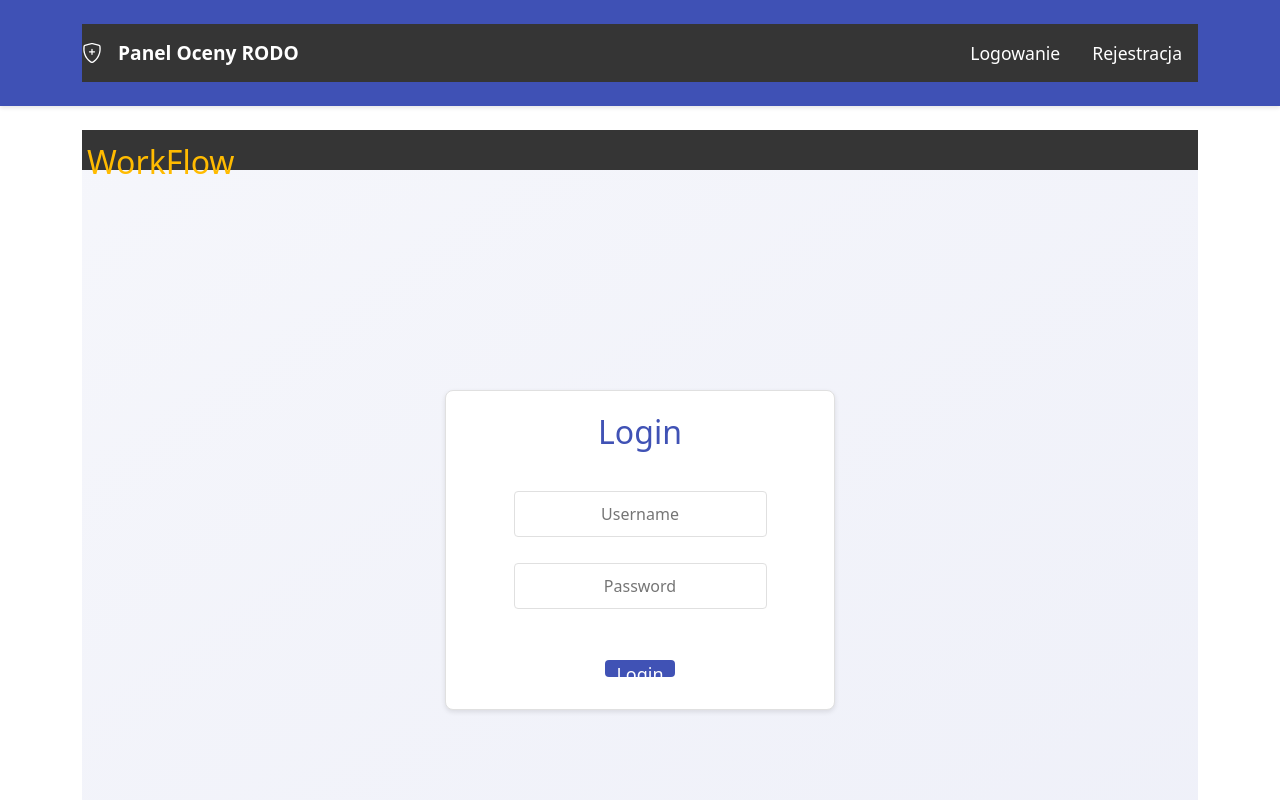
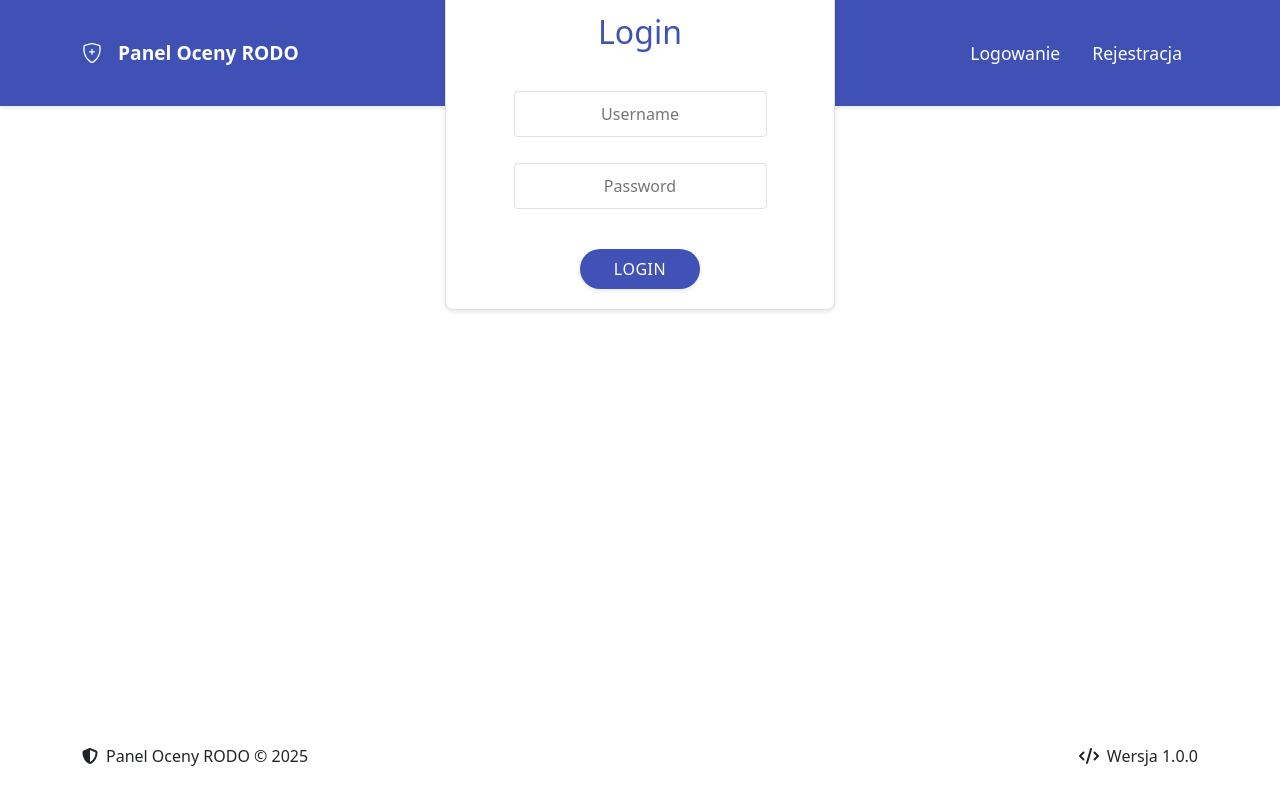
Before and after one commit to optiq-ai/rodo, a React (Create React App) app in the folder frontend/: page /login in a window 1280 px wide. Shown: the top 800 px of the page. Built offline with nearby package versions, Linux system fonts and the light colour scheme.

Commit message:
Remove navbar and outer container, improve login button styling

```diff
--- a/frontend/src/components/LoginPageComponents/LoginPage/LoginCard/LoginForm/LoginButton/LoginButton.css
+++ b/frontend/src/components/LoginPageComponents/LoginPage/LoginCard/LoginForm/LoginButton/LoginButton.css
@@ -2,17 +2,23 @@
   grid-row: 3;
   align-self: center;
   justify-self: center;
-  height: 40%;
-  width: 20%;
-  border-radius: 4px;
+  height: 40px;
+  width: 120px;
+  border-radius: 20px;
   border: none;
   background-color: var(--primary-color, #4052b5);
   color: white;
-  font-size: large;
+  font-size: 16px;
+  font-weight: 500;
   cursor: pointer;
-  transition: background-color 0.2s;
+  transition: all 0.2s ease;
+  box-shadow: 0 2px 4px rgba(0, 0, 0, 0.1);
+  text-transform: uppercase;
+  letter-spacing: 0.5px;
 }
 
 .login-button:hover {
   background-color: var(--primary-dark, #303f9f);
+  box-shadow: 0 4px 8px rgba(0, 0, 0, 0.2);
+  transform: translateY(-1px);
 }
--- a/frontend/src/components/LoginPageComponents/LoginPage/LoginContentContainer/LoginContentContainer.css
+++ b/frontend/src/components/LoginPageComponents/LoginPage/LoginContentContainer/LoginContentContainer.css
@@ -1,14 +1,13 @@
 .login-page-content-container {
-  grid-row: 2;
-  height: 95vh;
-  width: 100%;
-  background-color: var(--secondary-color, #f5f5f5);
   display: flex;
   justify-content: center;
   align-items: center;
+  height: 100%;
+  width: 100%;
+  background-color: transparent;
 }
 
-/* Replace the spectrum background with a subtle gradient matching RODO theme */
+/* Remove the spectrum background completely */
 .spectrum-background {
-  background: linear-gradient(to bottom right, rgba(64, 82, 181, 0.05), rgba(92, 107, 192, 0.1));
+  background: none;
 }
--- a/frontend/src/components/LoginPageComponents/LoginPage/LoginPageLayout/LoginPageLayout.jsx
+++ b/frontend/src/components/LoginPageComponents/LoginPage/LoginPageLayout/LoginPageLayout.jsx
@@ -1,13 +1,11 @@
 import React from "react";
 import "./LoginPageLayout.css";
-import LoginPageNavbar from "../Navbar/Navbar";
 import LoginContentContainer from "../LoginContentContainer/LoginContentContainer";
 
 const LoginPageLayout = () => {
   return (
     <>
       <div className="login-page-grid">
-        <LoginPageNavbar />
         <LoginContentContainer />
       </div>
     </>
```
